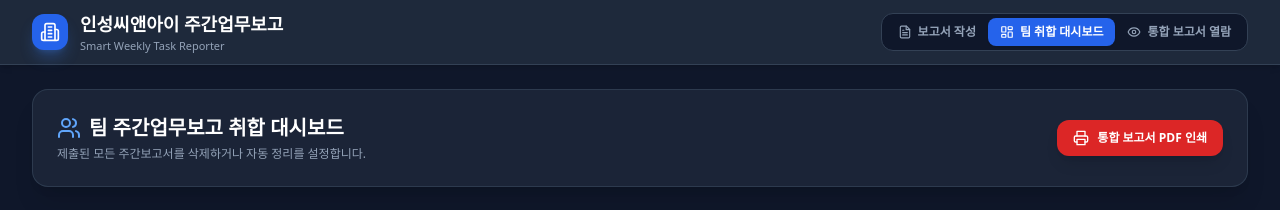
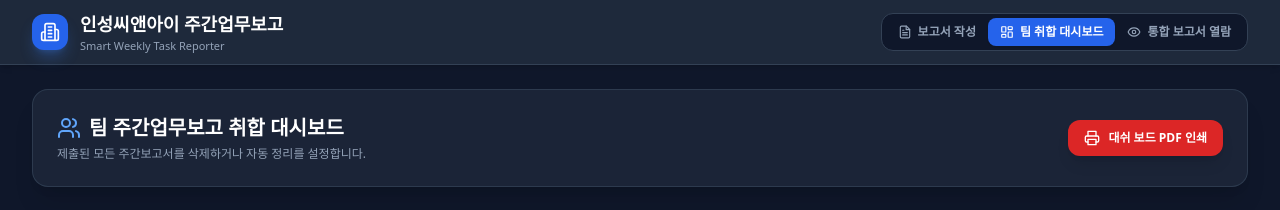
Before and after one commit to kdznfambs-eng/insung-weekly-report, a React (Vite) app: page / in a window 1280 px wide. Both pictures are taken after a click on the button "팀 취합 대시보드". Shown: the top 210 px of the page. Built offline with nearby package versions, Linux system fonts and the light colour scheme.

Commit message:
Add files via upload

```diff
--- a/src/App.jsx
+++ b/src/App.jsx
@@ -631,7 +631,7 @@ export default function App() {
               <div>
                 <h2 className="text-xl font-bold text-white flex items-center gap-2">
                   <Building2 className="w-6 h-6 text-blue-400" />
-                  팀 주간업무보고서 (통합 보고서)
+                  팀 주간업무보고서
                 </h2>
               </div>
               <button
@@ -639,7 +639,7 @@ export default function App() {
                 className="bg-red-600 hover:bg-red-500 text-white text-xs font-semibold px-4 py-2.5 rounded-xl shadow-lg transition flex items-center gap-2"
               >
                 <Printer className="w-4 h-4" />
-                <span>PDF 파일로 저장 / 인쇄</span>
+                <span>주간업무보고서 PDF 인쇄</span>
               </button>
             </div>
 
@@ -837,7 +837,7 @@ export default function App() {
                   className="bg-red-600 hover:bg-red-500 text-white text-xs font-semibold px-4 py-2.5 rounded-xl shadow-lg transition flex items-center gap-2"
                 >
                   <Printer className="w-4 h-4" />
-                  <span>통합 보고서 PDF 인쇄</span>
+                  <span>대쉬 보드 PDF 인쇄</span>
                 </button>
               </div>
             </div>
```
